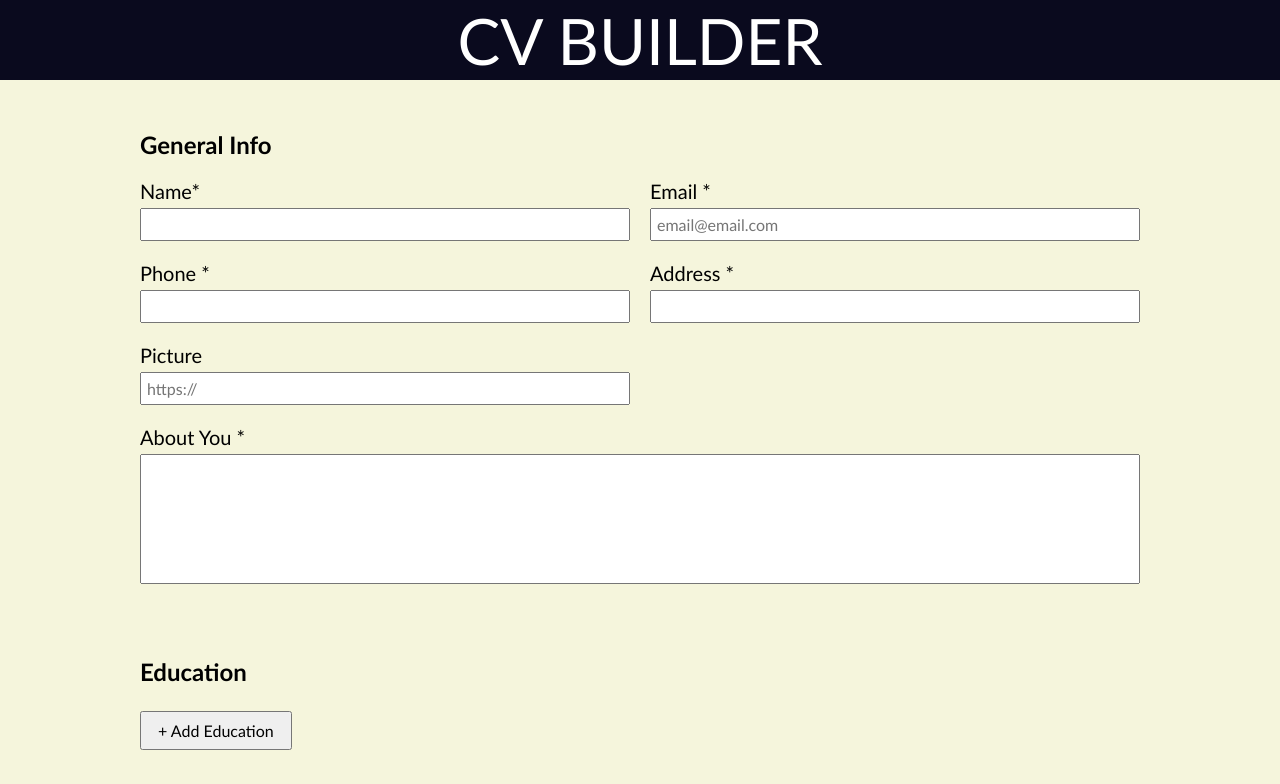
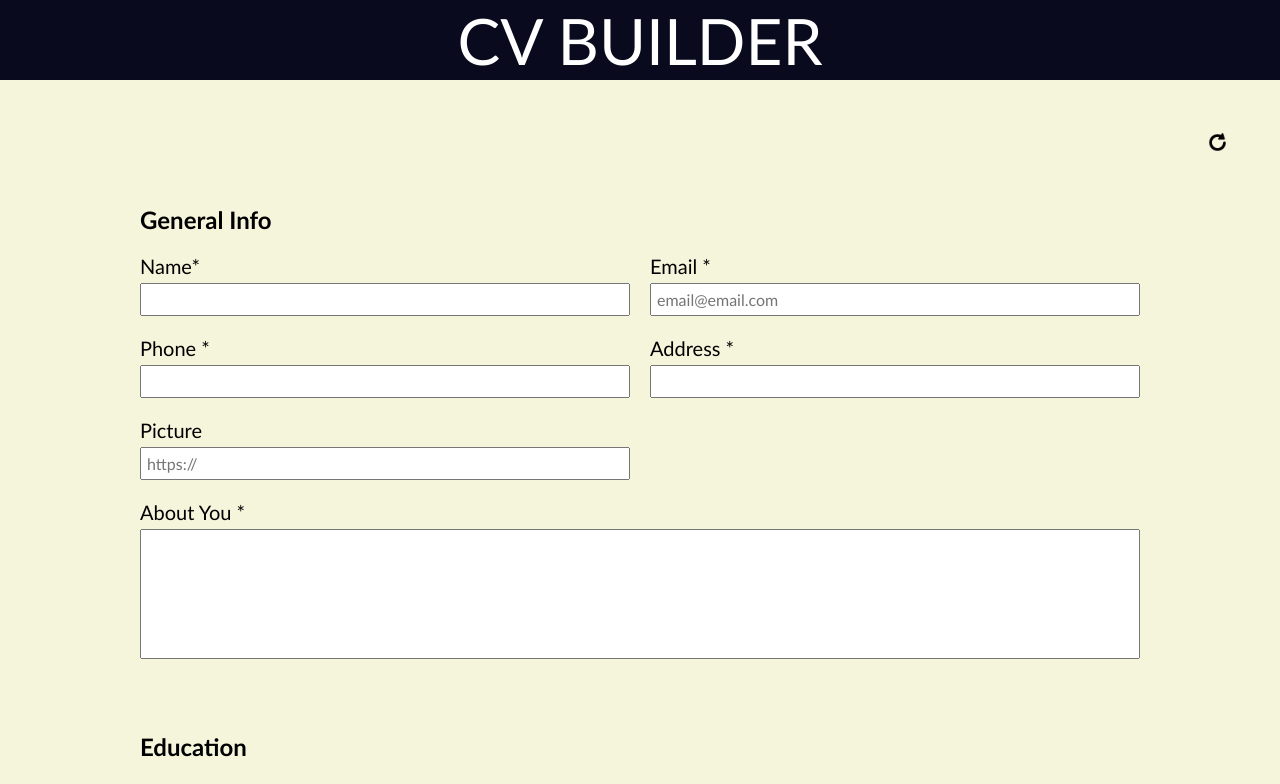
Before and after one commit to KaioPratess/cv-builder, a React (Vite) app: page / in a window 1280 px wide. Shown: the top 784 px of the page. Built offline with nearby package versions, Linux system fonts and the light colour scheme.

Commit message:
Add reset functionality

```diff
--- a/src/App.css
+++ b/src/App.css
@@ -50,6 +50,20 @@
   padding: 0 20px;
 }
 
+.reset-div {
+  width: 100%;
+  display: flex;
+  justify-content: end;
+  padding: 0 50px;
+}
+
+.reset-div img {
+  width: 25px;
+  height: 25px;
+  object-fit: contain;
+  cursor: pointer;
+}
+
 .form {
   max-width: 1000px;
   margin: 0 auto;
--- a/src/App.jsx
+++ b/src/App.jsx
@@ -4,6 +4,7 @@ import GeneralInfo from './components/GeneralInfo'
 import Education from './components/Education'
 import WorkExperience from './components/WorkExperience'
 import Cv from './components/Cv'
+import resetIcon from './assets/icons8-reset-64.png'
 import './App.css'
 
 class App extends Component {
@@ -16,6 +17,22 @@ class App extends Component {
     },
     education: [],
     work: []
+  }
+
+  reset = (event) => {
+    this.setState(prevState => {
+      return {
+        form: {
+          general: {},
+          education: {},
+          work: {}
+        },
+        education: [],
+        work: []
+      }
+    })
+    localStorage.removeItem('info')
+    window.location.reload()
   }
 
   editCv = () => {
@@ -235,6 +252,7 @@ class App extends Component {
     return (
       <div className="app">
         <header className='header'>CV BUILDER</header>
+        {!this.state.preview && <div className='reset-div'><img src={resetIcon} onClick={this.reset}/></div>}
         <div className='main-content'>
           {this.state.preview && <Cv info={this.state.form} editCv={this.editCv}/>}
           {!this.state.preview && <form className='form' onSubmit={this.onSubmit}>
```
Also changed, not shown: src/assets/icons8-reset-64.png (added), 1 other file (tests, documents, lock files or other folders).
